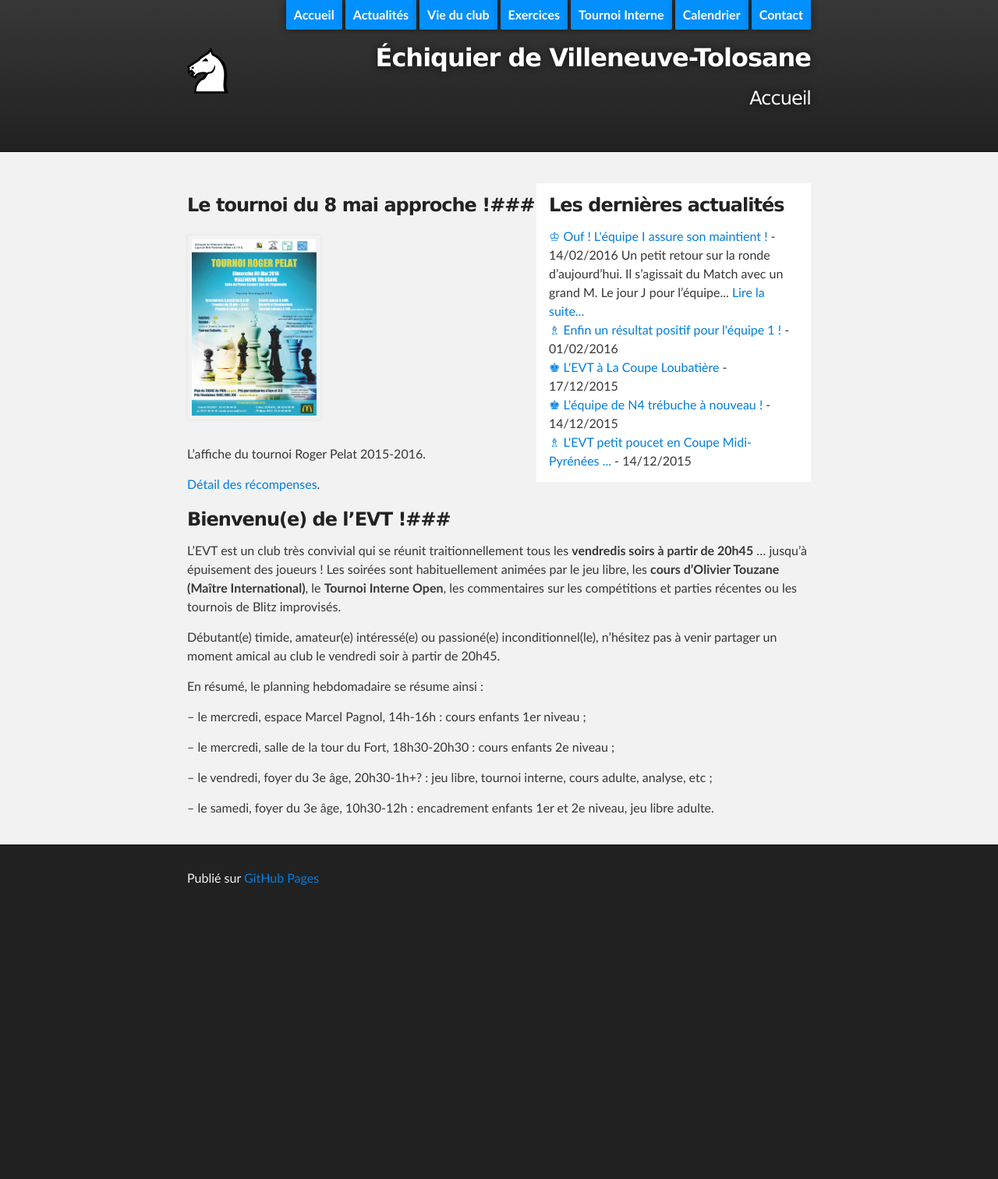
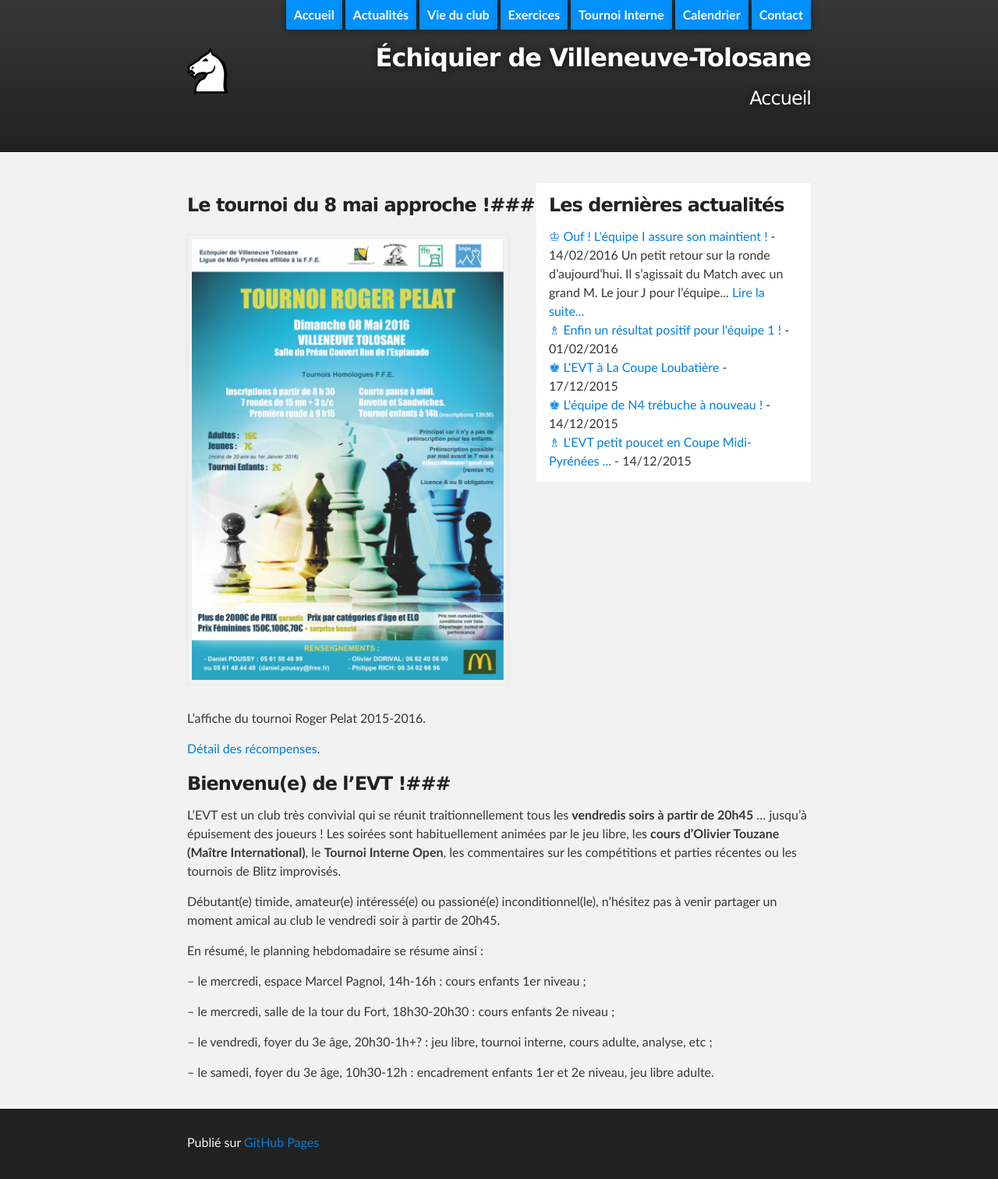
Before and after one commit to echiquier-villeneuve-tolosane/echiquier-villeneuve-tolosane.github.io, a Jekyll site: the page built from index.md, in a window 1280 px wide. Shown: the whole page at 78% size. Built offline with Jekyll 4.4.1, drawn with Linux system fonts in a browser that asks for light colours; nearby versions of some CDN libraries; before the commit the page ends 1173 px from its top, so only the background shows below that.

Commit message:
Updated index.md

```diff
--- a/index.md
+++ b/index.md
@@ -7,7 +7,7 @@
 
 ### Le tournoi du 8 mai approche !###
 
-<img src="/documents/affiche_du_tournoi_roger_pelat_2016.jpg" style="width: 20%;"/>
+<img src="/documents/affiche_du_tournoi_roger_pelat_2016.jpg" style="width: 50%;"/>
 
 L'affiche du tournoi Roger Pelat 2015-2016.
 
```
